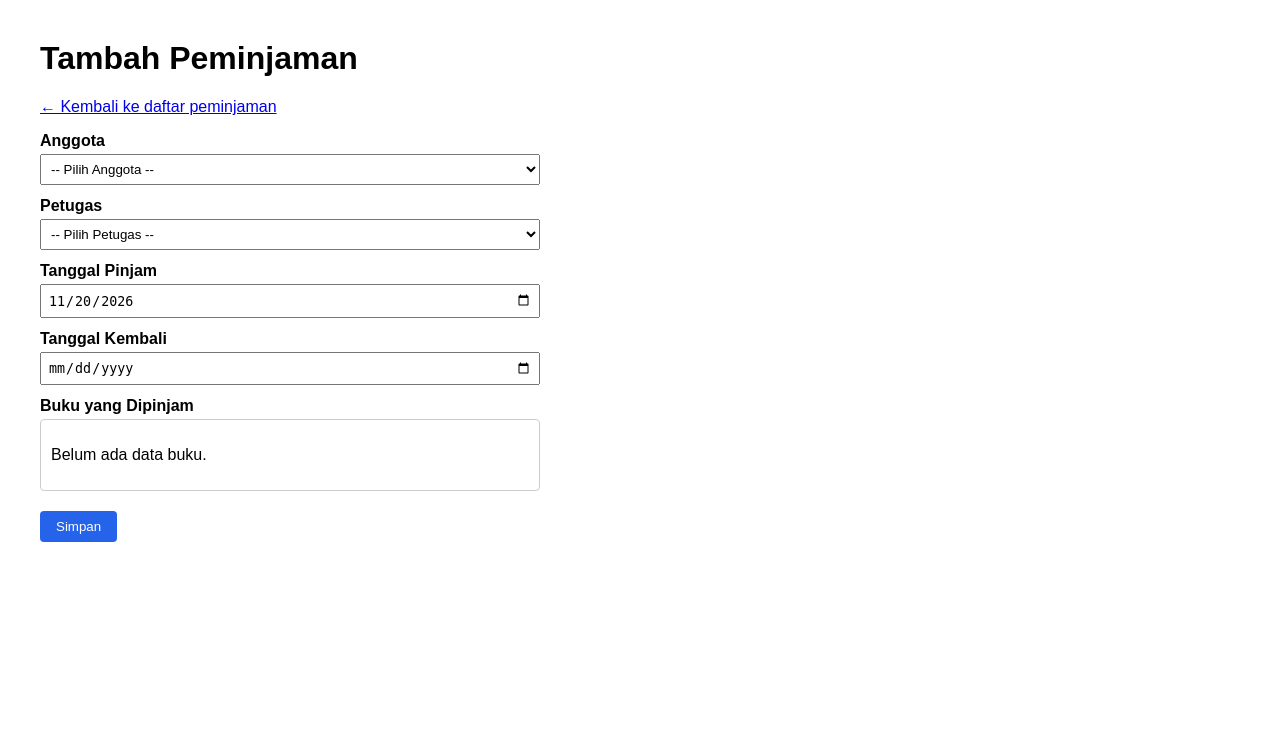
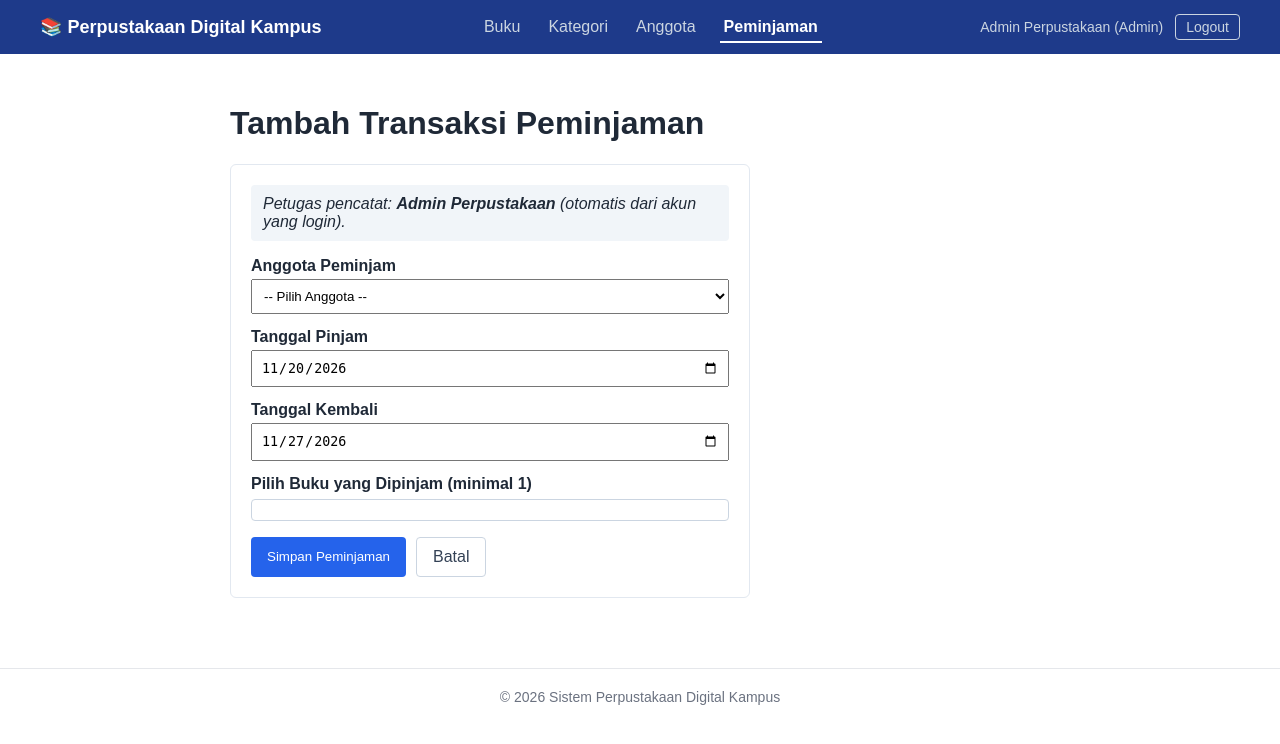
Before and after one commit to zahryanrosky-max/app-perpustakaan, a Laravel app: page /loans/create in a window 1280 px wide. Shown: the top 744 px of the page. Run offline with Laravel 12, Linux system fonts and the light colour scheme; a user stored in the database is signed in; data comes from the database, SQL or seed files in the repository; data that the repository does not hold is empty.

Commit message:
[P-8] implementasi autentikasi login logout dan middleware

```diff
--- a/app/Http/Controllers/LoanController.php
+++ b/app/Http/Controllers/LoanController.php
@@ -5,7 +5,6 @@ namespace App\Http\Controllers;
 use App\Models\Book;
 use App\Models\Loan;
 use App\Models\Member;
-use App\Models\User;
 use Illuminate\Http\Request;
 
 class LoanController extends Controller
@@ -21,16 +20,14 @@ class LoanController extends Controller
     {
         $members = Member::all();
         $books = Book::all();
-        $users = User::all();
 
-        return view('loans.create', compact('members', 'books', 'users'));
+        return view('loans.create', compact('members', 'books'));
     }
 
     public function store(Request $request)
     {
         $validated = $request->validate([
             'member_id' => 'required|integer|exists:members,id',
-            'user_id' => 'required|integer|exists:users,id',
             'tanggal_pinjam' => 'required|date',
             'tanggal_kembali' => 'required|date|after_or_equal:tanggal_pinjam',
             'book_ids' => 'required|array|min:1',
@@ -39,7 +36,7 @@ class LoanController extends Controller
 
         $loan = Loan::create([
             'member_id' => $validated['member_id'],
-            'user_id' => $validated['user_id'],
+            'user_id' => auth()->id(),
             'tanggal_pinjam' => $validated['tanggal_pinjam'],
             'tanggal_kembali' => $validated['tanggal_kembali'],
         ]);
--- a/bootstrap/app.php
+++ b/bootstrap/app.php
@@ -1,9 +1,9 @@
 <?php
 
+use App\Http\Middleware\CheckAdminRole;
 use Illuminate\Foundation\Application;
 use Illuminate\Foundation\Configuration\Exceptions;
 use Illuminate\Foundation\Configuration\Middleware;
-use Illuminate\Http\Request;
 
 return Application::configure(basePath: dirname(__DIR__))
     ->withRouting(
@@ -12,10 +12,10 @@ return Application::configure(basePath: dirname(__DIR__))
         health: '/up',
     )
     ->withMiddleware(function (Middleware $middleware): void {
-        //
+        $middleware->alias([
+            'admin' => CheckAdminRole::class,
+        ]);
     })
     ->withExceptions(function (Exceptions $exceptions): void {
-        $exceptions->shouldRenderJsonWhen(
-            fn (Request $request) => $request->is('api/*') || $request->expectsJson(),
-        );
+        //
     })->create();
--- a/resources/views/layouts/app.blade.php
+++ b/resources/views/layouts/app.blade.php
@@ -11,6 +11,9 @@
         nav ul { list-style: none; display: flex; gap: 20px; margin: 0; padding: 0; }
         nav ul li a { color: #cbd5e1; text-decoration: none; padding: 6px 4px; }
         nav ul li a.active { color: #fff; font-weight: bold; border-bottom: 2px solid #fff; }
+        nav .navbar-user { display: flex; align-items: center; gap: 12px; color: #cbd5e1; font-size: 14px; }
+nav .btn-logout { background: none; border: 1px solid #cbd5e1; color: #cbd5e1; padding: 4px 10px; border-radius: 4px; cursor: pointer; font-size: 14px; }
+nav .btn-logout:hover { background: #1e40af; color: #fff; }
         main { max-width: 900px; margin: 0 auto; padding: 30px 40px; }
         table { border-collapse: collapse; width: 100%; margin-top: 16px; }
         th, td { border: 1px solid #ccc; padding: 8px 12px; text-align: left; }
--- a/resources/views/loans/create.blade.php
+++ b/resources/views/loans/create.blade.php
@@ -1,80 +1,81 @@
-<!DOCTYPE html>
-<html lang="id">
-<head>
-    <meta charset="UTF-8">
-    <title>Tambah Peminjaman</title>
-    <style>
-        body { font-family: sans-serif; margin: 40px; max-width: 500px; }
-        label { display: block; margin-top: 12px; font-weight: bold; }
-        input, select { width: 100%; padding: 6px; margin-top: 4px; box-sizing: border-box; }
-        .checkbox-list { border: 1px solid #ccc; border-radius: 4px; padding: 10px; margin-top: 4px; max-height: 200px; overflow-y: auto; }
-        .checkbox-list label { display: block; font-weight: normal; margin-top: 0; }
-        .error { color: #b91c1c; font-size: 14px; margin-top: 4px; }
-        .btn { margin-top: 20px; padding: 8px 16px; background: #2563eb; color: #fff; border: none; border-radius: 4px; cursor: pointer; }
-    </style>
-</head>
-<body>
-    <h1>Tambah Peminjaman</h1>
-    <p><a href="{{ route('loans.index') }}">&larr; Kembali ke daftar peminjaman</a></p>
+@extends('layouts.app')
 
-    <form action="{{ route('loans.store') }}" method="POST">
+@section('content')
+    <h1>Tambah Transaksi Peminjaman</h1>
+
+    @if ($errors->any())
+        <div style="background: #fee2e2; color: #b91c1c; padding: 12px 16px; border-radius: 4px; margin-bottom: 16px;">
+            <strong>Terjadi kesalahan input:</strong>
+            <ul style="margin: 8px 0 0 20px; padding: 0;">
+                @foreach ($errors->all() as $error)
+                    <li>{{ $error }}</li>
+                @endforeach
+            </ul>
+        </div>
+    @endif
+
+    <form action="{{ route('loans.store') }}" method="POST" style="max-width: 520px; background: #fff; padding: 20px; border-radius: 6px; border: 1px solid #e2e8f0;">
         @csrf
 
-        <label for="member_id">Anggota</label>
-        <select name="member_id" id="member_id">
+        <p style="margin-top: 0; background: #f1f5f9; padding: 10px 12px; border-radius: 4px;">
+            <em>Petugas pencatat: <strong>{{ auth()->user()->name }}</strong> (otomatis dari akun yang login).</em>
+        </p>
+
+        <div style="margin-bottom: 14px;">
+            <label for="member_id" style="display: block; font-weight: bold; margin-bottom: 4px;">Anggota Peminjam</label>
+            <select name="member_id" id="member_id" style="width: 100%; padding: 8px; box-sizing: border-box;">
                 <option value="">-- Pilih Anggota --</option>
                 @foreach ($members as $member)
-                <option value="{{ $member['id'] }}" @selected(old('member_id') == $member['id'])>
-                    {{ $member['nama'] }} ({{ $member['nim'] }})
+                    <option value="{{ $member->id }}" {{ old('member_id') == $member->id ? 'selected' : '' }}>
+                        {{ $member->nama ?? $member->name }}
                     </option>
                 @endforeach
             </select>
             @error('member_id')
-            <div class="error">{{ $message }}</div>
+                <div style="color: #b91c1c; font-size: 14px; margin-top: 4px;">{{ $message }}</div>
             @enderror
+        </div>
 
-        <label for="user_id">Petugas</label>
-        <select name="user_id" id="user_id">
-            <option value="">-- Pilih Petugas --</option>
-            @foreach ($users as $user)
-                <option value="{{ $user['id'] }}" @selected(old('user_id') == $user['id'])>
-                    {{ $user['name'] }}
-                </option>
+        <div style="margin-bottom: 14px;">
+            <label for="tanggal_pinjam" style="display: block; font-weight: bold; margin-bottom: 4px;">Tanggal Pinjam</label>
+            <input type="date" name="tanggal_pinjam" id="tanggal_pinjam" value="{{ old('tanggal_pinjam', date('Y-m-d')) }}" style="width: 100%; padding: 8px; box-sizing: border-box;">
+            @error('tanggal_pinjam')
+                <div style="color: #b91c1c; font-size: 14px; margin-top: 4px;">{{ $message }}</div>
+            @enderror
+        </div>
+
+        <div style="margin-bottom: 14px;">
+            <label for="tanggal_kembali" style="display: block; font-weight: bold; margin-bottom: 4px;">Tanggal Kembali</label>
+            <input type="date" name="tanggal_kembali" id="tanggal_kembali" value="{{ old('tanggal_kembali', date('Y-m-d', strtotime('+7 days'))) }}" style="width: 100%; padding: 8px; box-sizing: border-box;">
+            @error('tanggal_kembali')
+                <div style="color: #b91c1c; font-size: 14px; margin-top: 4px;">{{ $message }}</div>
+            @enderror
+        </div>
+
+        <div style="margin-bottom: 16px;">
+            <label style="display: block; font-weight: bold; margin-bottom: 6px;">Pilih Buku yang Dipinjam (minimal 1)</label>
+            <div style="border: 1px solid #cbd5e1; padding: 10px; border-radius: 4px; max-height: 200px; overflow-y: auto;">
+                @foreach ($books as $book)
+                    <div style="margin-bottom: 6px;">
+                        <label style="font-weight: normal; cursor: pointer;">
+                            <input type="checkbox" name="book_ids[]" value="{{ $book->id }}" {{ is_array(old('book_ids')) && in_array($book->id, old('book_ids')) ? 'checked' : '' }}>
+                            {{ $book->judul ?? $book->title }}
+                        </label>
+                    </div>
                 @endforeach
-        </select>
-        @error('user_id')
-            <div class="error">{{ $message }}</div>
-        @enderror
-
-        <label for="tanggal_pinjam">Tanggal Pinjam</label>
-        <input type="date" name="tanggal_pinjam" id="tanggal_pinjam" value="{{ old('tanggal_pinjam', date('Y-m-d')) }}">
-        @error('tanggal_pinjam')
-            <div class="error">{{ $message }}</div>
-        @enderror
-
-        <label for="tanggal_kembali">Tanggal Kembali</label>
-        <input type="date" name="tanggal_kembali" id="tanggal_kembali" value="{{ old('tanggal_kembali') }}">
-        @error('tanggal_kembali')
-            <div class="error">{{ $message }}</div>
-        @enderror
-
-        <label>Buku yang Dipinjam</label>
-        <div class="checkbox-list">
-            @forelse ($books as $book)
-                <label>
-                    <input type="checkbox" name="book_ids[]" value="{{ $book['id'] }}"
-                        @checked(in_array($book['id'], old('book_ids', [])))>
-                    {{ $book['judul'] }} (stok: {{ $book['stok'] }})
-                </label>
-            @empty
-                <p>Belum ada data buku.</p>
-            @endforelse
             </div>
             @error('book_ids')
-            <div class="error">{{ $message }}</div>
+                <div style="color: #b91c1c; font-size: 14px; margin-top: 4px;">{{ $message }}</div>
             @enderror
+        </div>
 
-        <button type="submit" class="btn">Simpan</button>
+        <div style="display: flex; gap: 10px;">
+            <button type="submit" style="background: #2563eb; color: #fff; border: none; padding: 10px 16px; border-radius: 4px; cursor: pointer;">
+                Simpan Peminjaman
+            </button>
+            <a href="{{ route('loans.index') }}" style="padding: 10px 16px; border: 1px solid #cbd5e1; border-radius: 4px; text-decoration: none; color: #334155;">
+                Batal
+            </a>
+        </div>
     </form>
-</body>
-</html>
+@endsection
--- a/resources/views/partials/navbar.blade.php
+++ b/resources/views/partials/navbar.blade.php
@@ -1,9 +1,23 @@
 <nav>
     <div class="brand">📚 Perpustakaan Digital Kampus</div>
+    @auth
         <ul>
             <li><a href="{{ route('books.index') }}" class="{{ request()->routeIs('books.*') ? 'active' : '' }}">Buku</a></li>
+            @if (auth()->user()->role === 'admin')
                 <li><a href="{{ route('categories.index') }}" class="{{ request()->routeIs('categories.*') ? 'active' : '' }}">Kategori</a></li>
+            @endif
             <li><a href="{{ route('members.index') }}" class="{{ request()->routeIs('members.*') ? 'active' : '' }}">Anggota</a></li>
             <li><a href="{{ route('loans.index') }}" class="{{ request()->routeIs('loans.*') ? 'active' : '' }}">Peminjaman</a></li>
         </ul>
+        <div class="navbar-user">
+            <span>{{ auth()->user()->name }} ({{ ucfirst(auth()->user()->role) }})</span>
+            <form action="{{ route('logout') }}" method="POST" class="inline">
+                @csrf
+                <button type="submit" class="btn-logout">Logout</button>
+            </form>
+        </div>
+    @endauth
+    @guest
+        <a href="{{ route('login') }}" class="{{ request()->routeIs('login') ? 'active' : '' }}">Login</a>
+    @endguest
 </nav>
--- a/routes/web.php
+++ b/routes/web.php
@@ -1,29 +1,30 @@
 <?php
 
+use App\Http\Controllers\AuthController;
 use App\Http\Controllers\BookController;
 use App\Http\Controllers\CategoryController;
 use App\Http\Controllers\LoanController;
 use App\Http\Controllers\MemberController;
 use Illuminate\Support\Facades\Route;
 
+// Public
+Route::get('/login', [AuthController::class, 'showLogin'])->name('login');
+Route::post('/login', [AuthController::class, 'login']);
+Route::post('/logout', [AuthController::class, 'logout'])->name('logout');
+
+// Protected
+Route::middleware(['auth'])->group(function () {
     Route::get('/', function () {
-    return view('welcome');
+        return redirect()->route('books.index');
     });
 
-// Resource routes
     Route::resource('books', BookController::class);
-Route::resource('categories', CategoryController::class)->except(['show']);
     Route::resource('members', MemberController::class);
-
-// Custom route pengembalian buku (ditaruh sebelum resource loans)
-Route::match(['put', 'patch'], '/loans/{id}/kembalikan', [LoanController::class, 'kembalikan'])
+    Route::resource('loans', LoanController::class);
+    Route::put('/loans/{id}/kembalikan', [LoanController::class, 'kembalikan'])
         ->name('loans.kembalikan');
 
-Route::resource('loans', LoanController::class);
-
-// Route group admin
-Route::prefix('admin')->group(function () {
-    Route::get('/info', function () {
-        return 'Sistem Informasi Perpustakaan - Panel Admin';
-    })->name('admin.info');
+    Route::middleware(['admin'])->group(function () {
+        Route::resource('categories', CategoryController::class)->except(['show']);
     });
+});
```
Also changed, not shown: app/Http/Controllers/AuthController.php (added, +48 -0 lines), app/Http/Middleware/CheckAdminRole.php (added, +19 -0 lines), database/seeders/DatabaseSeeder.php (+2 -12 lines), database/seeders/UserSeeder.php (added, +40 -0 lines), resources/views/auth/login.blade.php (added, +51 -0 lines). Lines whose indentation alone changed are shown as unchanged.
